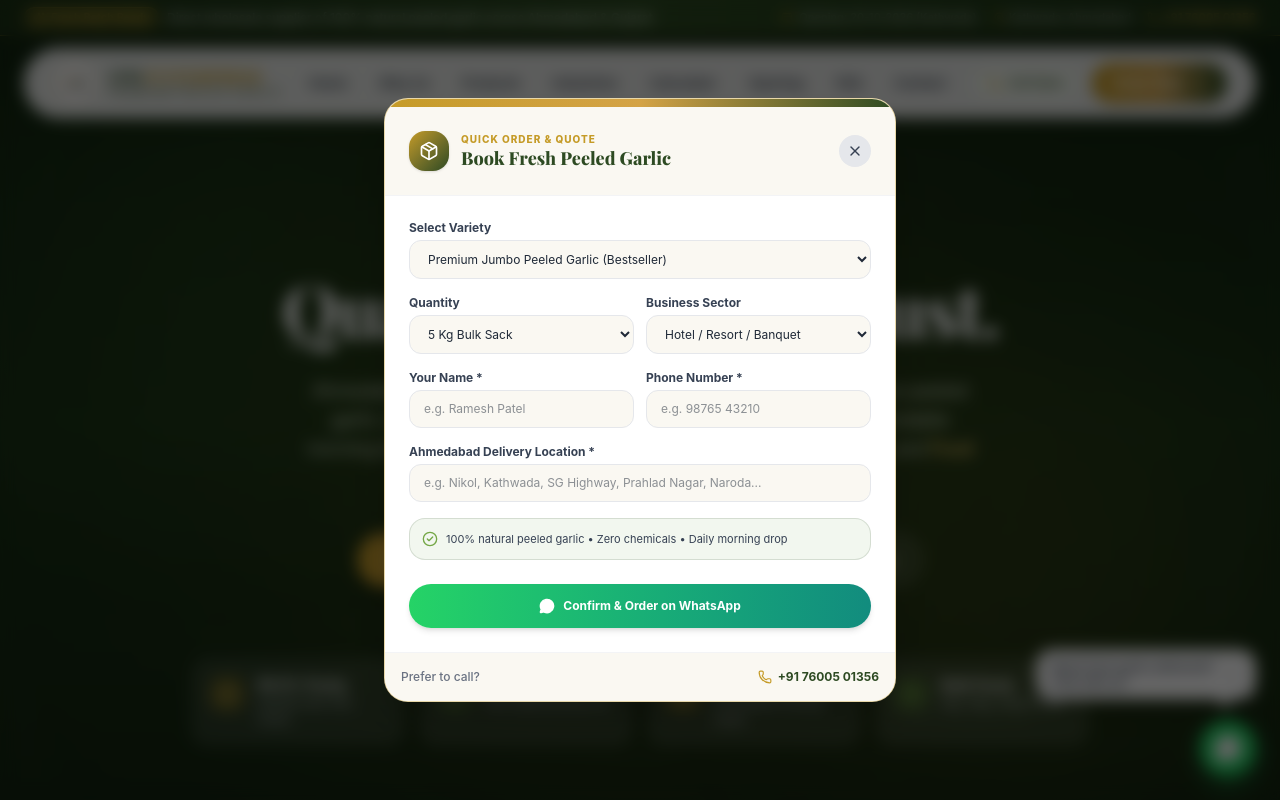
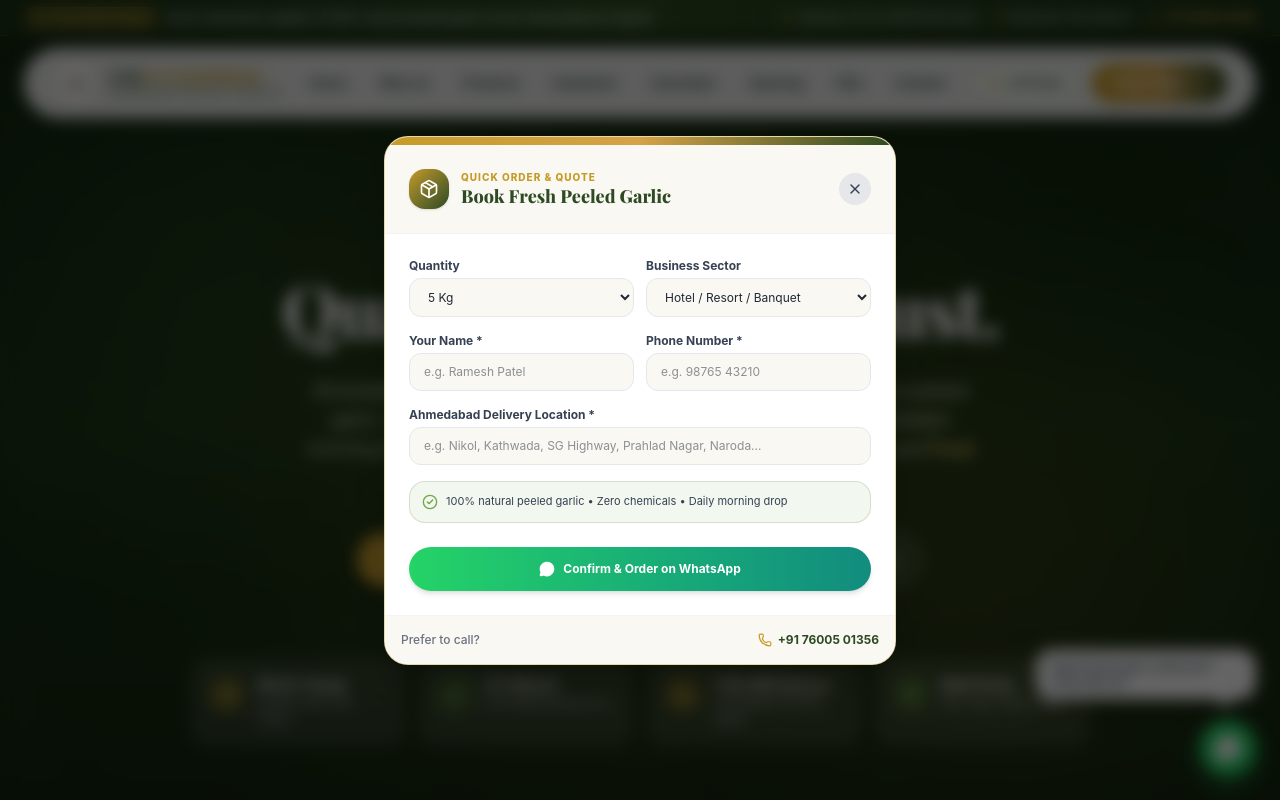
Before and after one commit to harshpatel1011/OM-Garlic, a React (Vite) app: page / in a window 1280 px wide. Both pictures are taken after a click on the button "Order Now". Shown: the top 800 px of the page. Built offline with nearby package versions, Linux system fonts and the light colour scheme; a web font is replaced by a local one.

Commit message:
feat: Standardize packaging recommendations and improve UI elements across components

```diff
--- a/src/components/ContactSection.tsx
+++ b/src/components/ContactSection.tsx
@@ -230,11 +230,11 @@ Notes: ${formData.notes || 'None'}`;
                       onChange={(e) => setFormData({ ...formData, volume: e.target.value })}
                       className="w-full px-3.5 py-2.5 rounded-xl border border-gray-200 focus:outline-none focus:border-[#2D4A22] bg-[#FAF8F2] cursor-pointer"
                     >
-                      <option value="5 - 10 Kg/day">5 - 10 Kg/day (Cafe / Small Restro)</option>
-                      <option value="15 - 30 Kg/day">15 - 30 Kg/day (Large Restaurant)</option>
-                      <option value="50 - 100 Kg/day">50 - 100 Kg/day (Hotel / Banquet)</option>
-                      <option value="100+ Kg Bulk Contract">100+ Kg/day (Industrial / Wholesale)</option>
-                      <option value="5 Kg Trial Sample Batch">5 Kg Commercial Trial Sample</option>
+                      <option value="5 - 10 Kg/day">5 - 10 Kg/day</option>
+                      <option value="15 - 30 Kg/day">15 - 30 Kg/day</option>
+                      <option value="50 - 100 Kg/day">50 - 100 Kg/day</option>
+                      <option value="100+ Kg/day">100+ Kg/day</option>
+                      <option value="5 Kg Sample">5 Kg Trial Sample</option>
                     </select>
                   </div>
                 </div>
--- a/src/components/MobileBottomNav.tsx
+++ b/src/components/MobileBottomNav.tsx
@@ -1,5 +1,5 @@
 import React from 'react';
-import { Phone, MessageCircle, Package, ShoppingCart } from 'lucide-react';
+import { Phone, MessageCircle, ShoppingCart } from 'lucide-react';
 import { COMPANY_INFO } from '../data/garlicData';
 
 interface MobileBottomNavProps {
@@ -7,13 +7,8 @@ interface MobileBottomNavProps {
 }
 
 export const MobileBottomNav: React.FC<MobileBottomNavProps> = ({ onOpenOrderModal }) => {
-  const handleScrollTo = (id: string) => {
-    const el = document.getElementById(id);
-    if (el) el.scrollIntoView({ behavior: 'smooth' });
-  };
-
   return (
-    <div className="sm:hidden fixed bottom-0 inset-x-0 z-[950] bg-white/95 backdrop-blur-lg border-t border-[#2D4A22]/15 shadow-[0_-4px_20px_rgba(0,0,0,0.08)] px-3 py-2 flex items-center justify-around font-sans">
+    <div className="sm:hidden fixed bottom-0 inset-x-0 z-[950] bg-white/95 backdrop-blur-lg border-t border-[#2D4A22]/15 shadow-[0_-4px_20px_rgba(0,0,0,0.08)] px-4 py-2 flex items-center justify-around font-sans">
       {/* Call Direct */}
       <a
         href={`tel:${COMPANY_INFO.phones.primary.replace(/\s+/g, '')}`}
@@ -40,21 +35,10 @@ export const MobileBottomNav: React.FC<MobileBottomNavProps> = ({ onOpenOrderMod
         <span>WhatsApp</span>
       </a>
 
-      {/* View Products */}
-      <button
-        onClick={() => handleScrollTo('products')}
-        className="flex flex-col items-center gap-1 text-[10px] font-bold text-gray-700 hover:text-[#2D4A22] active:scale-90 transition-transform cursor-pointer"
-      >
-        <div className="w-8 h-8 rounded-full bg-[#F2F7EF] border border-[#2D4A22]/20 text-[#2D4A22] flex items-center justify-center">
-          <Package className="w-4 h-4" />
-        </div>
-        <span>Products</span>
-      </button>
-
       {/* Instant Order Button */}
       <button
         onClick={onOpenOrderModal}
-        className="flex items-center gap-1.5 px-4 py-2 rounded-full bg-gradient-to-r from-[#C59B27] via-[#D4A346] to-[#2D4A22] text-white text-xs font-bold shadow-md active:scale-95 transition-transform cursor-pointer shimmer-effect relative overflow-hidden"
+        className="flex items-center gap-1.5 px-5 py-2.5 rounded-full bg-gradient-to-r from-[#C59B27] via-[#D4A346] to-[#2D4A22] text-white text-xs font-bold shadow-md active:scale-95 transition-transform cursor-pointer shimmer-effect relative overflow-hidden"
       >
         <ShoppingCart className="w-3.5 h-3.5" />
         <span>Quick Order</span>
--- a/src/components/Navbar.tsx
+++ b/src/components/Navbar.tsx
@@ -51,10 +51,10 @@ export const Navbar: React.FC<NavbarProps> = ({ isScrolled, onOpenOrderModal })
         }`}
       >
         <div
-          className={`w-full max-w-[1360px] relative flex items-center justify-between transition-all duration-300 ${
+          className={`w-full max-w-[1360px] relative flex items-center justify-between transition-all duration-300 rounded-full ${
             isScrolled
-              ? 'rounded-full px-4 sm:px-6 py-2 bg-white/95 backdrop-blur-xl border border-white/80 shadow-[0_10px_35px_rgba(45,74,34,0.14),0_2px_8px_rgba(0,0,0,0.06)]'
-              : 'rounded-2xl sm:rounded-full px-4 sm:px-7 py-2.5 sm:py-3 bg-white/90 backdrop-blur-lg border border-white/60 shadow-[0_6px_25px_rgba(45,74,34,0.08)]'
+              ? 'px-4 sm:px-6 py-2 bg-white/95 backdrop-blur-xl border border-white/80 shadow-[0_10px_35px_rgba(45,74,34,0.14),0_2px_8px_rgba(0,0,0,0.06)]'
+              : 'px-4 sm:px-7 py-2.5 sm:py-3 bg-white/90 backdrop-blur-lg border border-white/60 shadow-[0_6px_25px_rgba(45,74,34,0.08)]'
           }`}
         >
           {/* Brand Logo */}
@@ -128,7 +128,7 @@ export const Navbar: React.FC<NavbarProps> = ({ isScrolled, onOpenOrderModal })
               onClick={() => setMobileMenuOpen(!mobileMenuOpen)}
               aria-label="Toggle menu"
               aria-expanded={mobileMenuOpen}
-              className="flex lg:hidden flex-col justify-center items-center gap-[5px] w-10 h-10 p-2 rounded-xl bg-[#F2F7EF] border border-[#2D4A22]/15 cursor-pointer text-[#2D4A22] hover:bg-[#E5EFE1] active:scale-95 transition-all shadow-xs"
+              className="flex lg:hidden flex-col justify-center items-center gap-[5px] w-10 h-10 p-2 rounded-full bg-[#F2F7EF] border border-[#2D4A22]/15 cursor-pointer text-[#2D4A22] hover:bg-[#E5EFE1] active:scale-95 transition-all shadow-xs"
             >
               <span
                 className={`block w-5 h-[2.5px] rounded-full bg-[#2D4A22] transition-all duration-300 origin-center ${
--- a/src/components/OrderModal.tsx
+++ b/src/components/OrderModal.tsx
@@ -1,13 +1,12 @@
-import React, { useState } from 'react';
+import React, { useState, useEffect } from 'react';
 import {
   X,
   MessageCircle,
   Phone,
   CheckCircle2,
-  Sparkles,
   Package,
 } from 'lucide-react';
-import { COMPANY_INFO, PRODUCTS_ITEMS } from '../data/garlicData';
+import { COMPANY_INFO } from '../data/garlicData';
 
 interface OrderModalProps {
   isOpen: boolean;
@@ -22,20 +21,24 @@ export const OrderModal: React.FC<OrderModalProps> = ({
   defaultProduct,
   defaultVolume,
 }) => {
-  const [product, setProduct] = useState(defaultProduct || PRODUCTS_ITEMS[0].title);
   const [volume, setVolume] = useState(defaultVolume || '5 Kg');
   const [customerType, setCustomerType] = useState('Restaurant');
   const [name, setName] = useState('');
   const [phone, setPhone] = useState('');
   const [area, setArea] = useState('');
 
+  useEffect(() => {
+    if (defaultVolume) {
+      setVolume(defaultVolume);
+    }
+  }, [defaultVolume, isOpen]);
+
   if (!isOpen) return null;
 
   const handleWhatsAppSend = (e: React.FormEvent) => {
     e.preventDefault();
 
-    const msg = `*New Order Booking - OM Enterprise Garlic*
-Item: ${product}
+    const msg = `*New Order Booking - OM Enterprise Peeled Garlic*
 Quantity: ${volume}
 Customer Type: ${customerType}
 Name: ${name || 'Customer'}
@@ -81,23 +84,7 @@ Delivery Area: ${area || 'Ahmedabad'}`;
 
         {/* Form Body */}
         <form onSubmit={handleWhatsAppSend} className="p-5 sm:p-6 overflow-y-auto space-y-4 text-xs">
-          {/* Garlic Variety */}
-          <div>
-            <label className="font-bold text-gray-700 block mb-1">Select Variety</label>
-            <select
-              value={product}
-              onChange={(e) => setProduct(e.target.value)}
-              className="w-full px-3.5 py-2.5 rounded-xl border border-gray-200 focus:outline-none focus:border-[#2D4A22] bg-[#FAF8F2] cursor-pointer"
-            >
-              {PRODUCTS_ITEMS.map((p) => (
-                <option key={p.id} value={p.title}>
-                  {p.title} ({p.tag})
-                </option>
-              ))}
-            </select>
-          </div>
-
-          {/* Volume & Type */}
+          {/* Quantity & Business Sector */}
           <div className="grid grid-cols-2 gap-3">
             <div>
               <label className="font-bold text-gray-700 block mb-1">Quantity</label>
@@ -106,12 +93,19 @@ Delivery Area: ${area || 'Ahmedabad'}`;
                 onChange={(e) => setVolume(e.target.value)}
                 className="w-full px-3.5 py-2.5 rounded-xl border border-gray-200 focus:outline-none focus:border-[#2D4A22] bg-[#FAF8F2] cursor-pointer"
               >
-                <option value="5 Kg Bulk Sack">5 Kg Bulk Sack</option>
-                <option value="10 Kg Bulk Pack">10 Kg Bulk Pack (2x 5Kg)</option>
-                <option value="20 Kg Bulk Master Bag">20 Kg Bulk Master Bag</option>
-                <option value="50 Kg Wholesale Sack">50 Kg Wholesale Sack</option>
-                <option value="100+ Kg Daily Commercial Contract">100+ Kg Daily Commercial Contract</option>
-                <option value="Chef Tasting Sample Batch (5 Kg)">Chef Tasting Sample Batch (5 Kg)</option>
+                {!['5 Kg', '10 Kg', '15 Kg', '20 Kg', '25 Kg', '30 Kg', '50 Kg', '100 Kg', '100+ Kg', '500+ Kg'].includes(volume) && (
+                  <option value={volume}>{volume}</option>
+                )}
+                <option value="5 Kg">5 Kg</option>
+                <option value="10 Kg">10 Kg</option>
+                <option value="15 Kg">15 Kg</option>
+                <option value="20 Kg">20 Kg</option>
+                <option value="25 Kg">25 Kg</option>
+                <option value="30 Kg">30 Kg</option>
+                <option value="50 Kg">50 Kg</option>
+                <option value="100 Kg">100 Kg</option>
+                <option value="100+ Kg">100+ Kg</option>
+                <option value="500+ Kg">500+ Kg</option>
               </select>
             </div>
 
--- a/src/data/garlicData.ts
+++ b/src/data/garlicData.ts
@@ -159,7 +159,7 @@ export const INDUSTRIES_ITEMS: IndustryItem[] = [
       'Priority early-morning doorstep delivery before 7:30 AM',
     ],
     typicalVolume: '20kg - 150kg / day',
-    packagingRecommendation: '5kg & 10kg Vacuum Master Bags',
+    packagingRecommendation: '5kg & 10kg Vacuum Bags',
   },
   {
     id: 'restaurants',
@@ -174,7 +174,7 @@ export const INDUSTRIES_ITEMS: IndustryItem[] = [
       'Reliable scheduled daily morning dispatch',
     ],
     typicalVolume: '10kg - 60kg / day',
-    packagingRecommendation: '5kg & 10kg Food-grade Pouches',
+    packagingRecommendation: '5kg & 10kg Pouches',
   },
   {
     id: 'caterers',
@@ -189,7 +189,7 @@ export const INDUSTRIES_ITEMS: IndustryItem[] = [
       'Direct dispatch to event venue or central base kitchen',
     ],
     typicalVolume: '25kg - 300kg / event',
-    packagingRecommendation: '10kg & 20kg Heavy Vacuum Bags',
+    packagingRecommendation: '10kg & 20kg Vacuum Bags',
   },
   {
     id: 'food-industries',
@@ -204,7 +204,7 @@ export const INDUSTRIES_ITEMS: IndustryItem[] = [
       'Bulk batch certificates and wholesale GST contracts',
     ],
     typicalVolume: '100kg - 1,000kg+ / day',
-    packagingRecommendation: '20kg & 50kg Heavy-duty Sacks',
+    packagingRecommendation: '20kg & 50kg Sacks',
   },
 ];
 
```
Also changed, not shown: src/components/IndustriesSection.tsx (+8 -8 lines).
